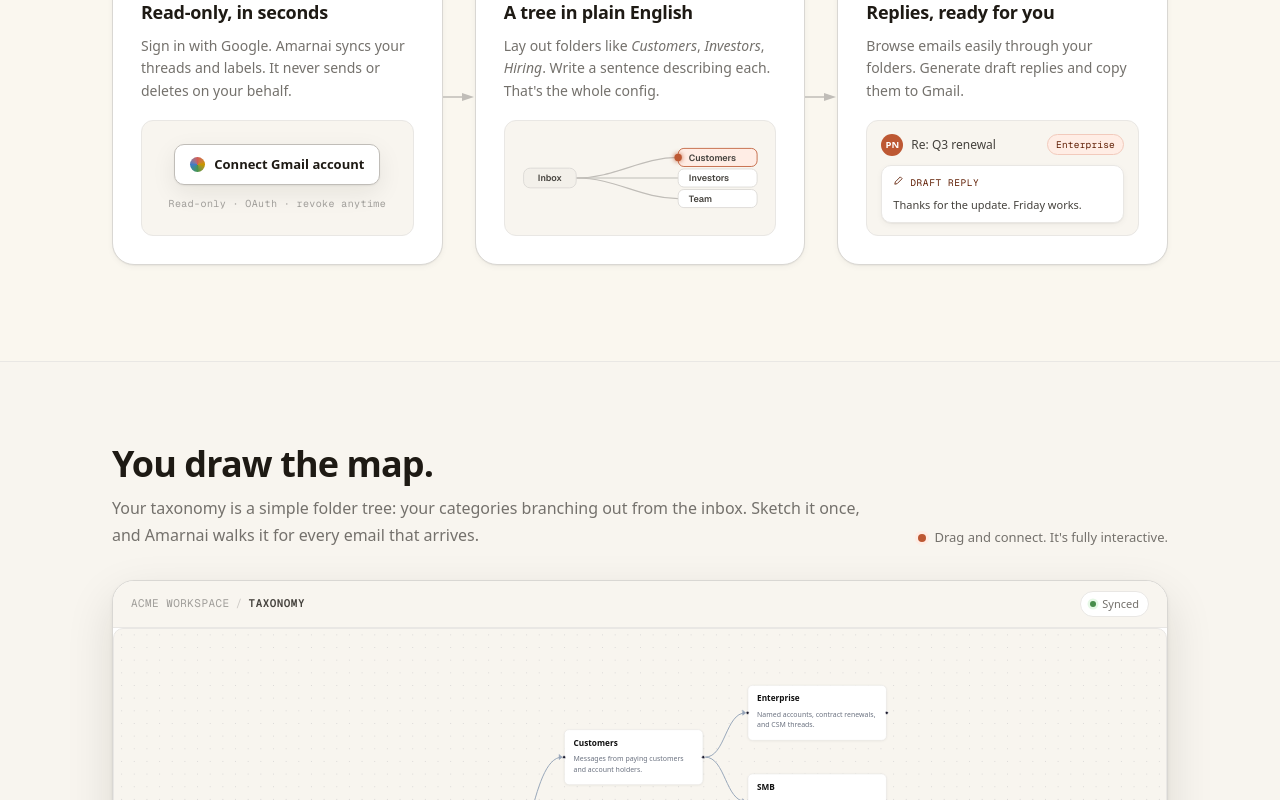
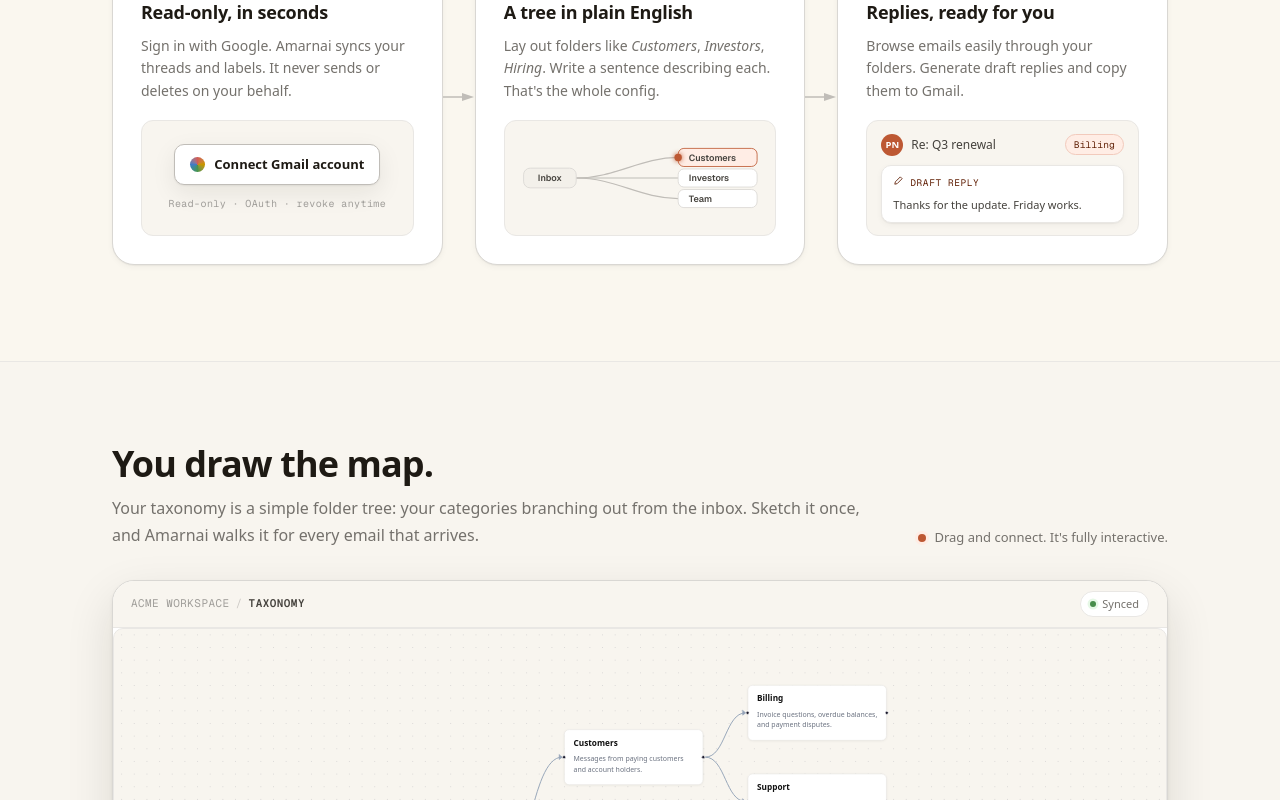
Before and after one commit to amarnai/amarnai, a Next.js app in the folder apps/site/: page / in a window 1280 px wide. Shown: the part 1100-1900 px from the top of the page. Built offline with nearby package versions, Linux system fonts and the light colour scheme.

Commit message:
landing: replace Enterprise/SMB taxonomy leaves with Billing/Support
Customers sub-categories renamed to labels users will immediately
recognise regardless of business type. Thread routing, reasoning
text, FAQ example, and HowItWorks draft flag updated to match.

```diff
--- a/apps/site/src/components/demo/demo-seed.ts
+++ b/apps/site/src/components/demo/demo-seed.ts
@@ -18,8 +18,8 @@
 const TAXONOMY: TaxonomyItem[] = [
   { id: "inbox",                label: "Inbox",      isRoot: true,  parentId: null, position: { x: 40,  y: 310 } },
   { id: "customers",            label: "Customers",  description: "Messages from paying customers and account holders.",         parentId: null,        position: { x: 310, y: 100 } },
-  { id: "customers-enterprise", label: "Enterprise", description: "Named accounts, contract renewals, and CSM threads.",         parentId: "customers", position: { x: 600, y: 30  }, heroCount: 5 },
-  { id: "customers-smb",        label: "SMB",        description: "Self-serve customers, billing questions, and support.",       parentId: "customers", position: { x: 600, y: 170 }, heroCount: 7 },
+  { id: "customers-billing",     label: "Billing",    description: "Invoice questions, overdue balances, and payment disputes.",  parentId: "customers", position: { x: 600, y: 30  }, heroCount: 5 },
+  { id: "customers-support",    label: "Support",    description: "Help requests, supply issues, and escalations from customers.", parentId: "customers", position: { x: 600, y: 170 }, heroCount: 7 },
   { id: "investors",            label: "Investors",  description: "Updates, intros, and check-ins from current or prospective investors.", parentId: null, position: { x: 310, y: 310 } },
   { id: "investors-current",    label: "Current",    description: "Board members, existing fund partners, and portfolio updates.", parentId: "investors", position: { x: 600, y: 310 }, heroCount: 3 },
   { id: "hiring",               label: "Hiring",     description: "Applications, recruiter outreach, and interview scheduling.", parentId: null,        position: { x: 310, y: 510 }, heroCount: 7 },
@@ -117,10 +117,10 @@
     messageCount: 3,
     snippet: "The third gold consignment agreed under our treaty has not arrived. Two messengers have passed and still we wait.",
     unread: true,
-    folderId: "customers-enterprise",
+    folderId: "customers-billing",
     status: "sorted",
     confidence: 0.96,
-    reasoning: "Sender is a known treaty partner of significant standing. Subject explicitly references an outstanding balance, which matches the Enterprise folder description.",
+    reasoning: "Sender is a known treaty partner of significant standing. Subject explicitly references an outstanding balance on an agreed consignment, which matches the Billing folder.",
     alternativeFolder: null,
     messages: [
       {
@@ -210,10 +210,10 @@
     messageCount: 4,
     snippet: "The grain you sent last month was received with gratitude. But I must write again: the third shipment has not arrived and the city grows restless.",
     unread: false,
-    folderId: "customers-smb",
+    folderId: "customers-support",
     status: "sorted",
     confidence: 0.93,
-    reasoning: "Ongoing thread with a known city governor raising a recurring supply issue. Sender domain and persistent tone match the SMB folder.",
+    reasoning: "Ongoing thread with a known city governor raising a recurring supply issue. Escalatory tone and repeated follow-ups match the Support folder.",
     alternativeFolder: null,
     messages: [
       {
@@ -245,7 +245,7 @@
     status: "review",
     confidence: 0.52,
     reasoning: "Informal message with no clear category: personal visit or political audience? Tone is personal but sender is a known vassal governor. Routed to Other with low confidence.",
-    alternativeFolder: { folderId: "customers-smb", name: "SMB", weight: 0.28 },
+    alternativeFolder: { folderId: "customers-support", name: "Support", weight: 0.28 },
     messages: [
       {
         id: "m5a",
--- a/apps/site/src/components/landing/FAQSection.tsx
+++ b/apps/site/src/components/landing/FAQSection.tsx
@@ -9,7 +9,7 @@
   },
   {
     q: "How does the taxonomy work?",
-    a: "You define a tree of folders (like Customers → Enterprise, Customers → SMB) and describe each in a sentence. Amarnai walks that tree and routes each thread to the best match. The model sees your descriptions, not your rules; you write plain English, not code.",
+    a: "You define a tree of folders (like Customers → Support, Customers → Billing) and describe each in a sentence. Amarnai walks that tree and routes each thread to the best match. The model sees your descriptions, not your rules; you write plain English, not code.",
   },
   {
     q: "What happens to low-confidence threads?",
--- a/apps/site/src/components/landing/HowItWorksSection.tsx
+++ b/apps/site/src/components/landing/HowItWorksSection.tsx
@@ -244,7 +244,7 @@
       <div className="ld-dr-thread">
         <span className="ld-sa-ava">PN</span>
         <span className="ld-dr-subj">Re: Q3 renewal</span>
-        <span className="ld-dr-flag">Enterprise</span>
+        <span className="ld-dr-flag">Billing</span>
       </div>
       <div className="ld-dr-card">
         <div className="ld-dr-card-top">
```
